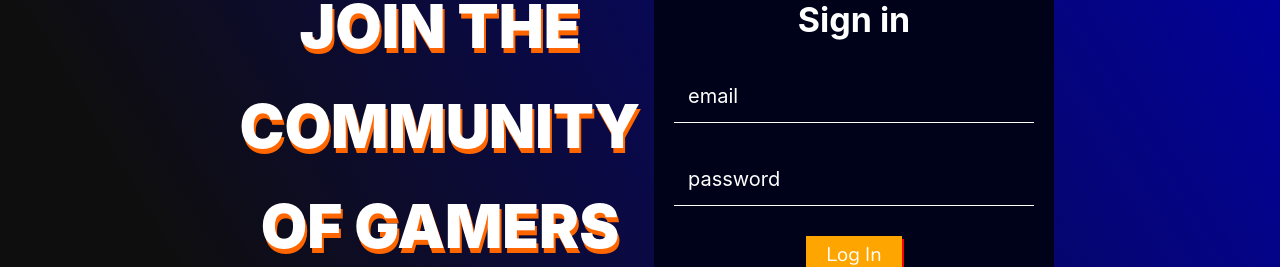
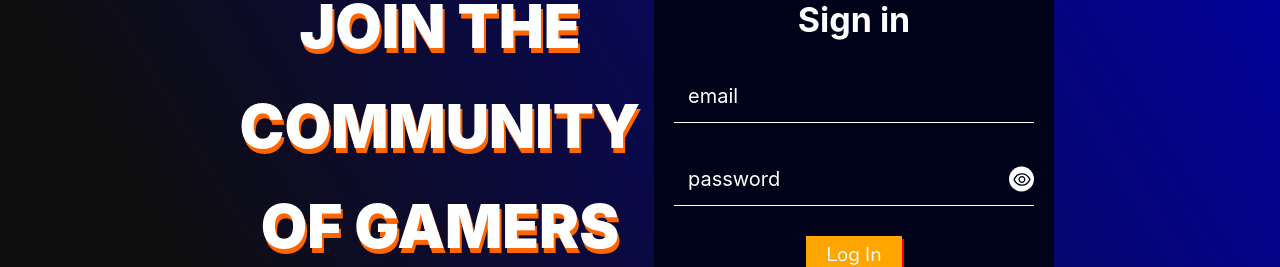
Before and after one commit to alionachernenko/auniverse, a React (Create React App) app: page /auniverse/login/login-page in a window 1280 px wide. Shown: the part 399-666 px from the top of the page. Built offline with nearby package versions, Linux system fonts and the light colour scheme; no server answers.

Commit message:
add show password button

```diff
--- a/src/components/LoginForm/LoginForm.jsx
+++ b/src/components/LoginForm/LoginForm.jsx
@@ -1,13 +1,16 @@
 import { authContext } from 'context'
 
-import { useContext } from 'react'
+import { useContext, useState } from 'react'
 import { IoMdLogIn } from 'react-icons/io'
 import { Oval } from 'react-loader-spinner'
 
 import styled from 'styled-components'
+import { ShowPasswordButton } from 'components'
 
 export const LoginForm = () => {
     const { handleLogInSubmit, isLoading } = useContext(authContext)
+    const [showPassword, setShowPassword] = useState(false)
+
 
     const onFormSubmit = (e) => {
         const { email, password } = e.target
@@ -23,12 +26,25 @@ export const LoginForm = () => {
             </Icon>
 
             <Title>Sign in</Title>
-            <Input type="email" name="email" placeholder='email' required autocomplete="off"/>
-            <Input type="password" name="password" placeholder="password" required autocomplete="off"/>
+              <Inputs>
+                <Input type="email" name="email" placeholder="email" autocomplete="off" required />
+                <div style={{ position: 'relative' }}>
+                    <Input type={showPassword ? 'text' : 'password'} name="password" placeholder="password" autocomplete="off" required />
+                    <ShowPasswordButton showPassword={showPassword} onClick={() => setShowPassword(prev => !prev)} />
+                </div>
+            </Inputs>
             <Button type="submit">Log In</Button>
         </Form>
     )
 }
+
+const Inputs = styled.div`
+    display: flex;
+    flex-direction: column;
+    gap: 30px;
+    margin-bottom: 30px;
+`
+
 
 const Form = styled.form`
     height: auto;
@@ -51,10 +67,8 @@ const Input = styled.input`
     width: 360px;
     padding: 14px;
     border: none;
-    margin-bottom: 30px;
     border-bottom: 1px solid white;
     box-sizing: border-box;
-
 
     font-family: inherit;
     font-size: 20px;
--- /dev/null
+++ b/src/components/ShowPasswordButton/ShowPasswordButton.jsx
@@ -0,0 +1,27 @@
+import styled from "styled-components"
+import {AiOutlineEyeInvisible, AiOutlineEye} from 'react-icons/ai'
+
+export const ShowPasswordButton = ({showPassword, onClick}) => {
+    return (
+        <Button type='button' onClick={onClick}>
+            {showPassword ? <AiOutlineEyeInvisible fill='#00021A' size='80%' /> :
+                <AiOutlineEye fill='#00021A' size='80%' />}
+        </Button>
+    )
+}
+
+const Button = styled.button`
+    position: absolute;
+    right: 0;
+    top: 50%;
+    transform: translateY(-50%);
+    background-color: white;
+    border: none;
+    border-radius: 15px;
+    padding: 0;
+    height: 25px;
+    width: 25px;
+    display: flex;
+    align-items: center;
+    justify-content: center;
+`
--- a/src/components/SignupForm/SignupForm.jsx
+++ b/src/components/SignupForm/SignupForm.jsx
@@ -1,12 +1,15 @@
 import { useContext } from 'react'
 import { FaUserEdit } from 'react-icons/fa'
 import { Oval } from 'react-loader-spinner'
-import {authContext} from 'context'
+import { authContext } from 'context'
+import { useState } from 'react'
 import styled from 'styled-components'
+import { ShowPasswordButton } from 'components'
 
 
 export const SignupForm = () => {
-    const { handleSignUp, isLoading} = useContext(authContext)
+    const { handleSignUp, isLoading } = useContext(authContext)
+    const [showPassword, setShowPassword] = useState(false)
 
     return (
         <Form onSubmit={(e) => {
@@ -20,13 +23,28 @@ export const SignupForm = () => {
             </Icon>
             <Title>Sign up</Title>
 
-            <Input type="email" name="email" placeholder="email" autocomplete="off" required/>
-            <Input type="password" name="password" placeholder="password" autocomplete="off" required/>
-            <Input type="text" name="username" placeholder="username" autocomplete="off" required/>
+            <Inputs>
+                <Input type="email" name="email" placeholder="email" autocomplete="off" required />
+                <div style={{ position: 'relative' }}>
+                    <Input type={showPassword ? 'text' : 'password'} name="password" placeholder="password" autocomplete="off" required />
+                    <ShowPasswordButton showPassword={showPassword} onClick={() => setShowPassword(prev => !prev)} />
+                </div>
+                <Input type="text" name="username" placeholder="username" autocomplete="off" required />
+            </Inputs>
+
+
+
             <Button type="submit">Sign Up</Button>
         </Form>
     )
 }
+
+const Inputs = styled.div`
+    display: flex;
+    flex-direction: column;
+    gap: 30px;
+    margin-bottom: 30px;
+`
 
 
 const Form = styled.form`
@@ -50,7 +68,6 @@ border-radius: 20px;
 const Input = styled.input`
     width: 360px;
     padding: 14px;
-    margin-bottom: 30px;
     border: none;
     box-sizing: border-box;
 
--- a/src/components/index.js
+++ b/src/components/index.js
@@ -35,3 +35,4 @@ export * from './SignupForm/SignupForm';
 export * from './Slider/Slider';
 export * from './StoresList/StoresList';
 export * from './UserCard/UserCard';
+export * from './ShowPasswordButton/ShowPasswordButton';
```
